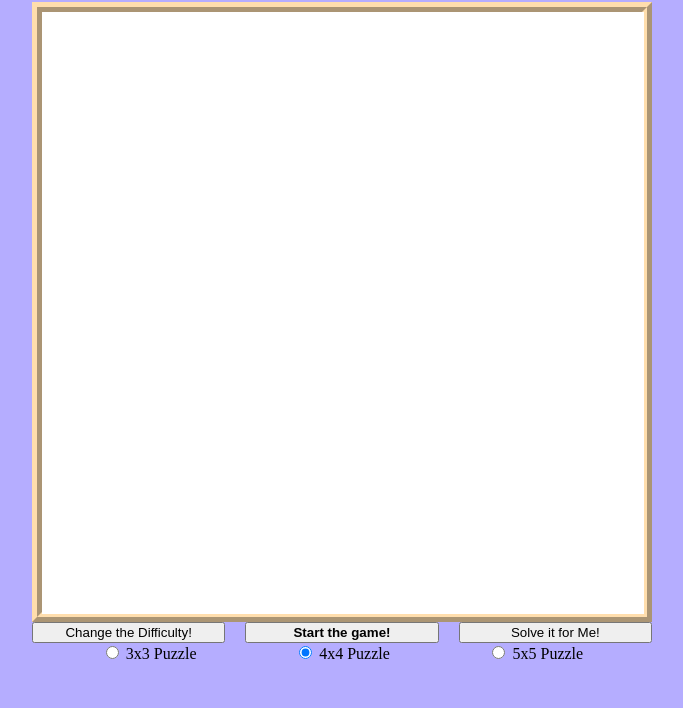
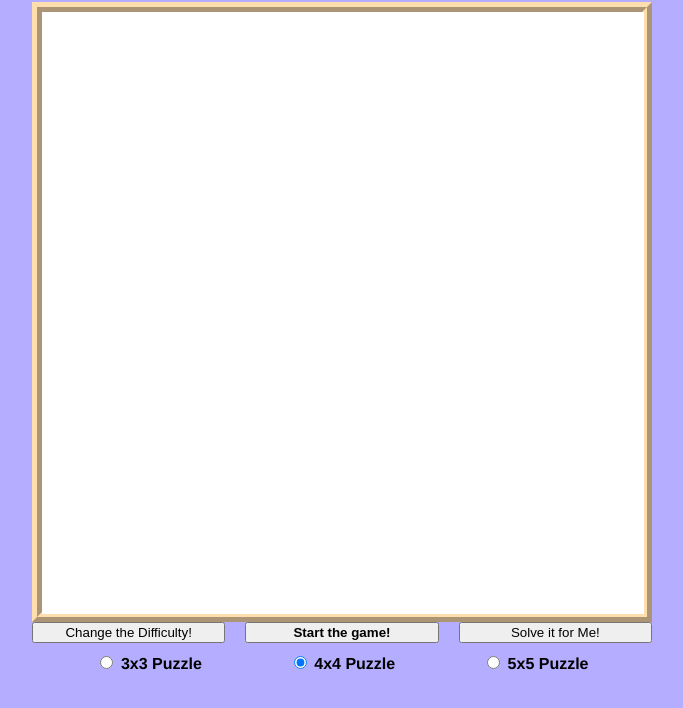
Before and after one commit to ucarlos/js-sliding-puzzle-game, a plain HTML site: page index.html in a window 1280 px wide. Shown: the part 78-786 px from the top of the page, without its empty margins (298-981 px from the left). Drawn offline with Linux system fonts and the light colour scheme.

Commit message:
[WIP] Minor JS, HTML, and CSS Changes; I'll work on this tomorrow.

```diff
--- a/css/main.css
+++ b/css/main.css
@@ -55,10 +55,15 @@ buttton {
     text-align: center;
 }
 
-div.button-container  button#puzzle-size-button {
-    grid-column: 2;
-    margin-top: 10px;
-    font-weight: bolder;
+div.radio-button-container {
+    display: grid;
+    font-family: helvetica;
+    font-weight: bold;
+    grid-template-columns: 1fr 1fr 1fr;
+    margin: auto;
+    padding-top: 10px;
+    text-align: center;
+    width: 580px;
 }
 
 audio.music-player {
--- a/index.html
+++ b/index.html
@@ -35,7 +35,7 @@
           <button style="position: relative; left: 20px;" onclick="solveGame();">Solve it for Me!</button>
       </div>
 
-      <div class="button-container">
+      <div class="radio-button-container">
         <div>
           <input type="radio" id="puzzle_size_3x3" name="puzzle-size" value="3" onclick="setPuzzleSize(3)">
           <label for="puzzle_size_3x3">3x3 Puzzle</label>
@@ -52,7 +52,6 @@
         </div>
       </div>
 
-      <!-- <audio id="music-player" class="music-player" ended="playRandomTrack()"> -->
       <audio id="music-player" class="music-player">
       </audio>
 
--- a/js/main.js
+++ b/js/main.js
@@ -116,11 +116,11 @@ function clearPuzzleContainer() {
         puzzlePiece.style.backgroundPositionX = "";
         puzzlePiece.style.backgroundPositionY = "";
         puzzlePiece.style.backgroundSize = "";
-	puzzlePiece.onclick = "";
+        puzzlePiece.onclick = "";
     }
 
     if (constantObject.startTime != -1)
-	constantObject.startTime = -1;
+        constantObject.startTime = -1;
 
 }
 
@@ -162,6 +162,7 @@ function appendPuzzleElementsToContainer(elementNumber) {
     for (let index = 0; index < elementNumber; index++) {
         let divContainer = document.createElement("div");
         divContainer.setAttribute("class", "main-puzzle-container puzzle-piece");
+	divContainer.style.backgroundImage = `url("${constantObject.blankImagePath}")`;
         mainPuzzleContainerElement.append(divContainer);
     }
 }
@@ -170,13 +171,13 @@ function appendPuzzleElementsToContainer(elementNumber) {
 async function disablePuzzleSizeRadioButtons() {
     let radioButtonList = document.getElementsByName("puzzle-size");
     for (let radioButton of radioButtonList)
-	radioButton.disabled = true;
+        radioButton.disabled = true;
 }
 
 async function enablePuzzleSizeRadioButtons() {
     let radioButtonList = document.getElementsByName("puzzle-size");
     for (let radioButton of radioButtonList)
-	radioButton.disabled = false;
+        radioButton.disabled = false;
 }
 
 //------------------------------------------------------------------------------
@@ -263,7 +264,7 @@ function setPuzzleSize(puzzlePieceRowLength) {
 
     let currentRadioButtonElement = document.getElementById(`puzzle_piece_${puzzlePieceRowLength}_${puzzlePieceRowLength}`);
     if (currentRadioButtonElement)
-	currentRadioButtonElement.checked = true;
+        currentRadioButtonElement.checked = true;
 
 }
 
```
